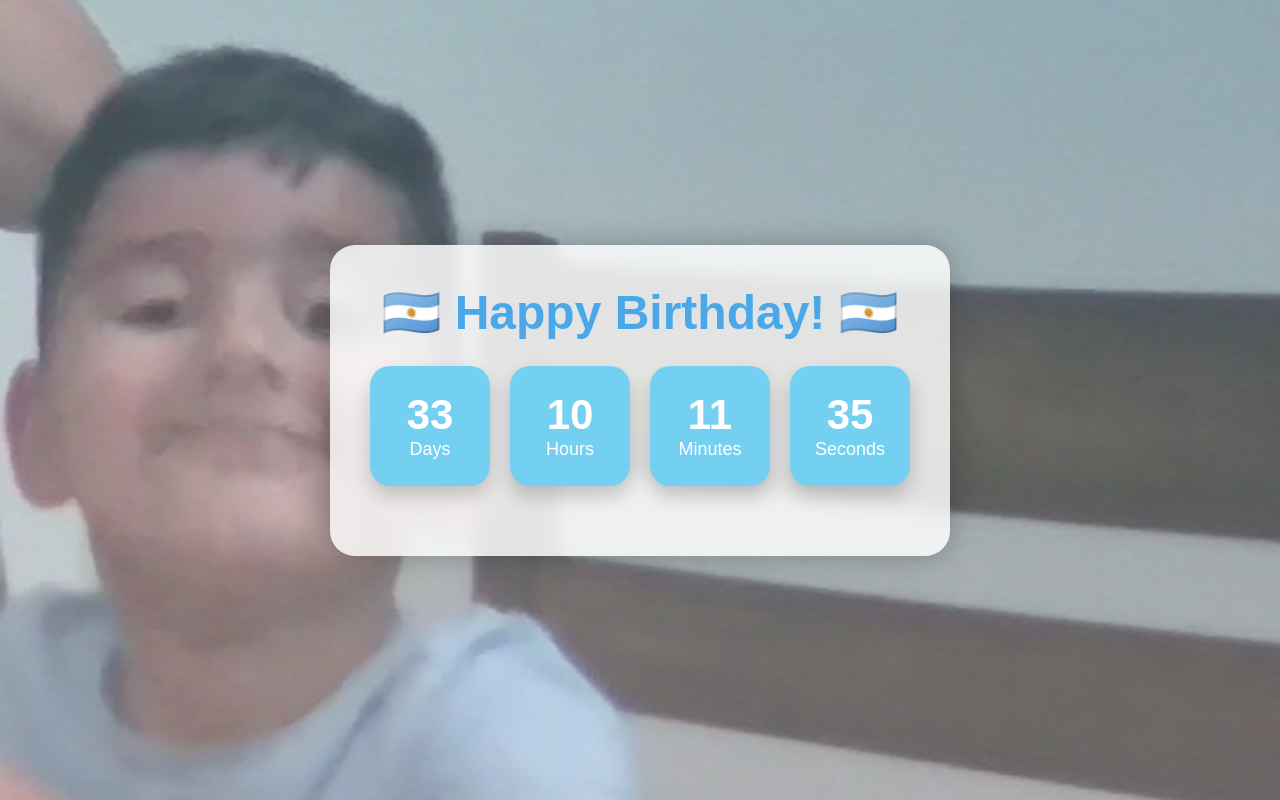
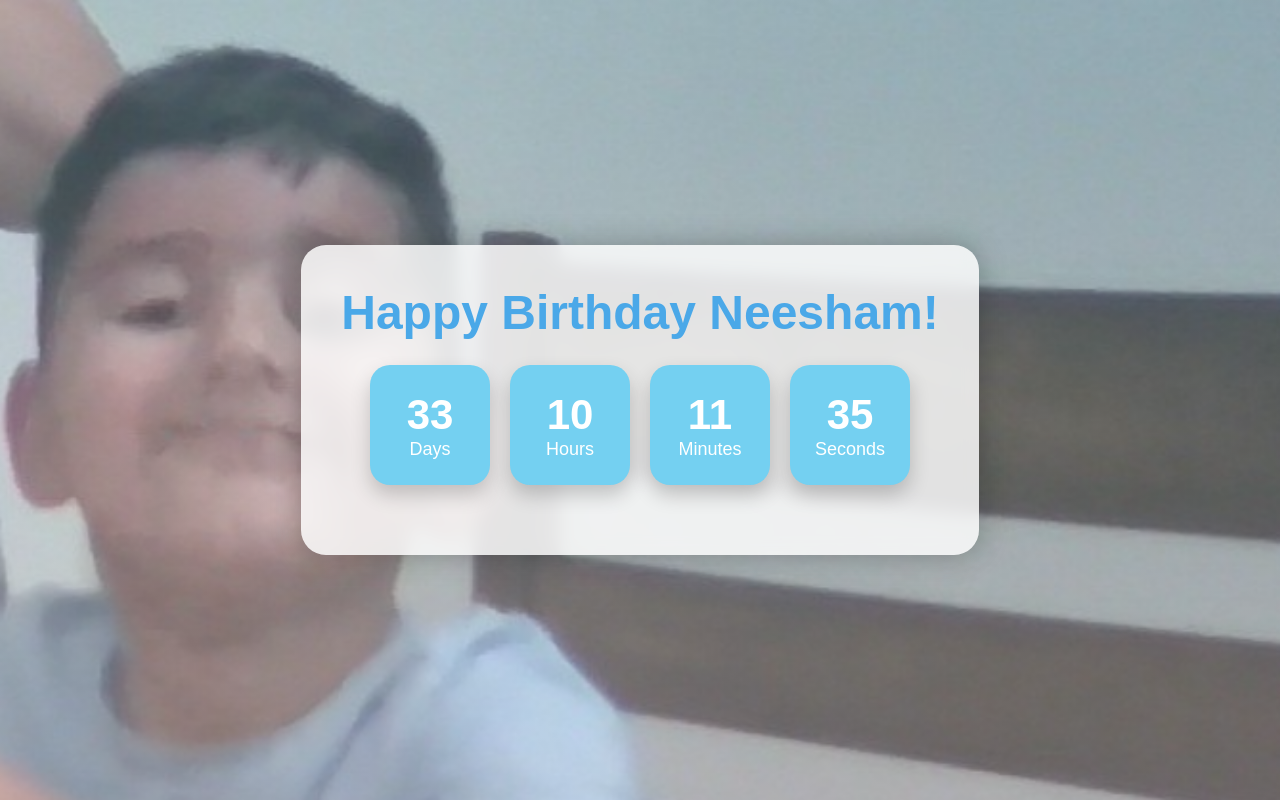
Before and after one commit to MrAxeman777/neesham-bday, a plain HTML site: page index.html in a window 1280 px wide. Drawn offline with Linux system fonts and the light colour scheme.

Commit message:
Update index.html

```diff
--- a/index.html
+++ b/index.html
@@ -12,7 +12,7 @@
 <div class="overlay"></div>
 
 <div class="container">
-    <h1>🇦🇷 Happy Birthday! 🇦🇷</h1>
+    <h1>Happy Birthday Neesham!</h1>
 
     <div id="countdown">
 
```
